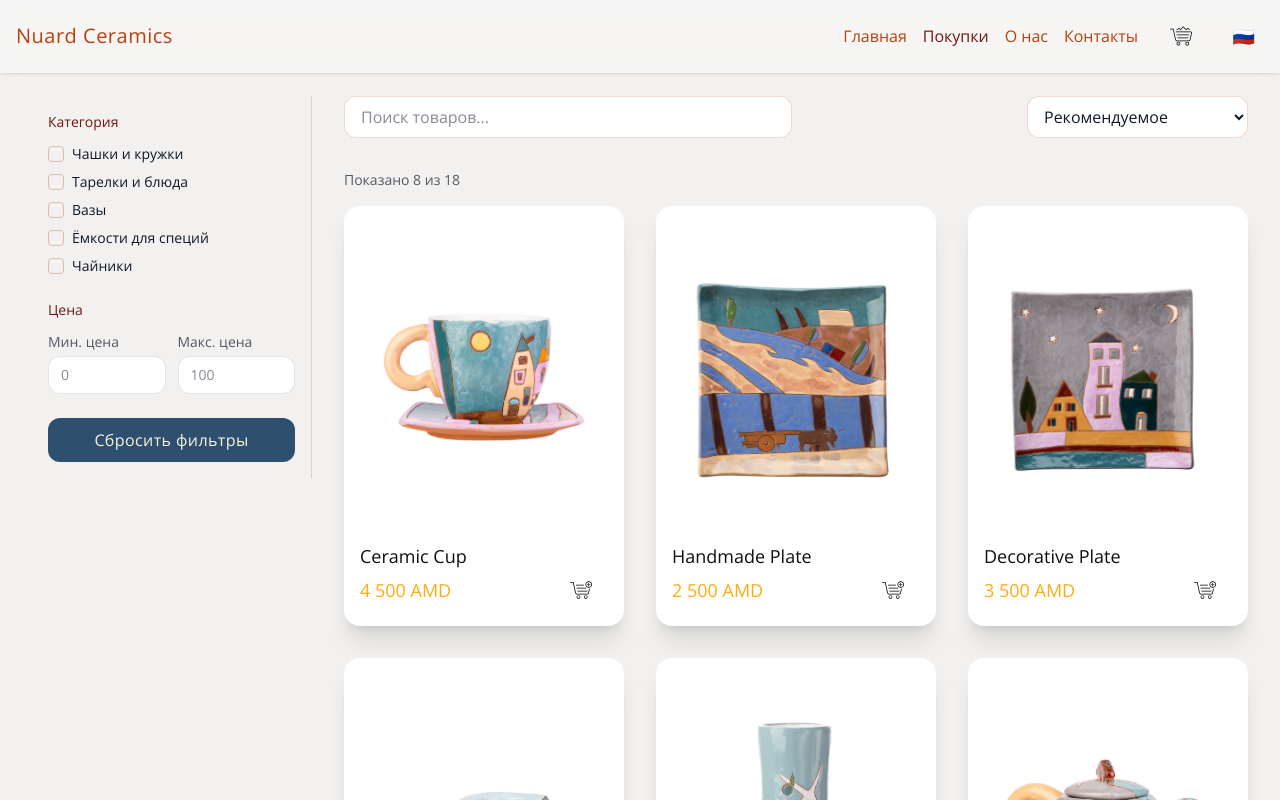
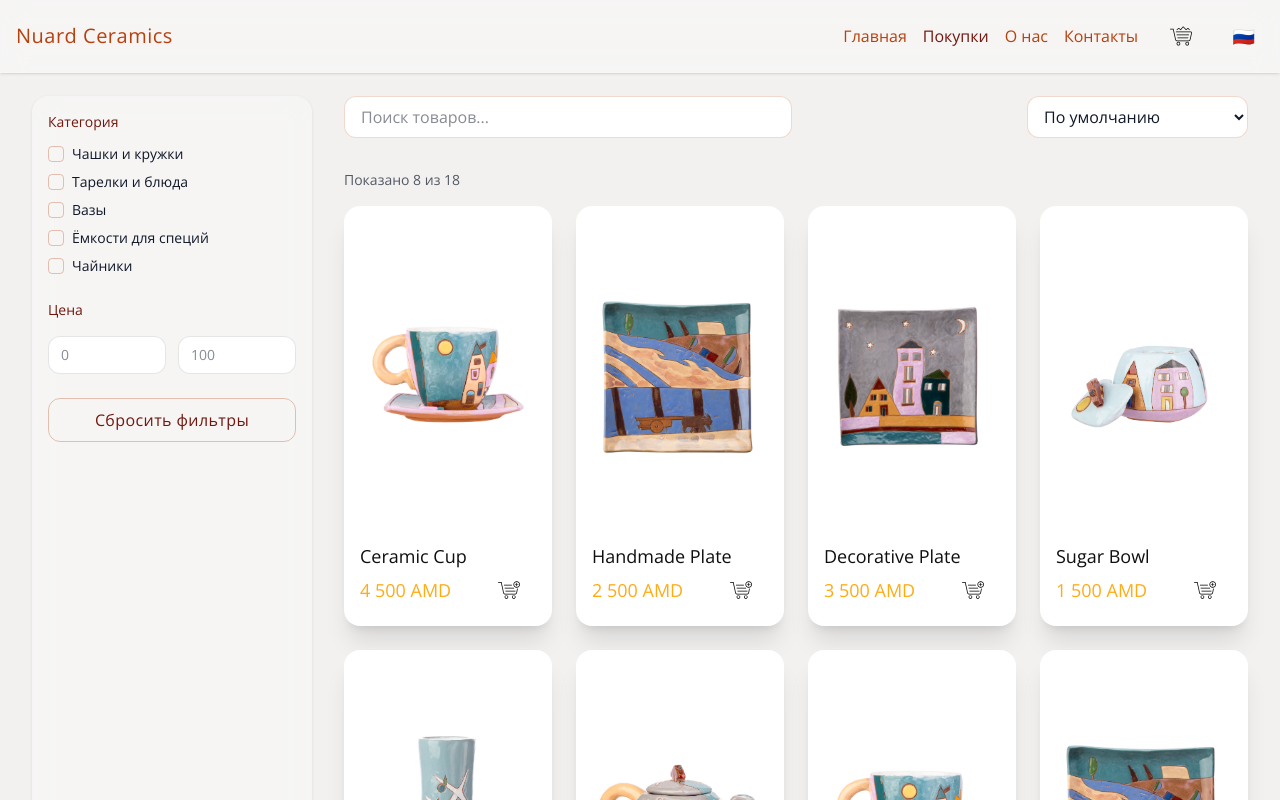
Before and after one commit to SimonyanGreta/ecommerce-ceramic, a React (Vite) app: page /shop in a window 1280 px wide. Shown: the top 800 px of the page. Built offline with nearby package versions, Linux system fonts and the light colour scheme.

Commit message:
shop page minor fixes

```diff
--- a/public/locales/am/common.json
+++ b/public/locales/am/common.json
@@ -33,7 +33,7 @@
     "title": "Բոլոր ապրանքները",
     "searchPlaceholder": "Որոնել ապրանքներ...",
     "sort": {
-      "featured": "Առաջարկվող",
+      "featured": "Լռելյայն",
       "priceAsc": "Գին՝ աճման կարգով",
       "priceDesc": "Գին՝ նվազման կարգով",
       "nameAsc": "Անուն՝ Ա → Ֆ",
@@ -44,7 +44,7 @@
       "priceTitle": "Գին",
       "priceMin": "Մին.",
       "priceMax": "Մաքս.",
-      "reset": "Վերակայել",
+      "reset": "Մաքրել",
       "button": "Ֆիլտրեր",
       "categories": {
         "cups-mugs": "Բաժակներ և գավաթներ",
@@ -62,7 +62,7 @@
       "subtitle": "Փորձեք փոխել որոնումը կամ տեսակավորումը"
     },
     "actions": {
-      "reset": "Վերակայել"
+      "reset": "Մաքրել"
     }
   },
   "product": {
--- a/public/locales/ru/common.json
+++ b/public/locales/ru/common.json
@@ -33,7 +33,7 @@
     "title": "Все товары",
     "searchPlaceholder": "Поиск товаров...",
     "sort": {
-      "featured": "Рекомендуемое",
+      "featured": "По умолчанию",
       "priceAsc": "Цена: по возрастанию",
       "priceDesc": "Цена: по убыванию",
       "nameAsc": "Название: А → Я",
--- a/src/pages/Shop/components/PriceFilter.tsx
+++ b/src/pages/Shop/components/PriceFilter.tsx
@@ -65,7 +65,6 @@ export const PriceFilter = ({
 
       <div className="grid grid-cols-2 gap-3">
         <FormField
-          label={t("shop.filters.priceMin")}
           type="number"
           value={minInput}
           onChange={(e) => setMinInput(e.target.value)}
@@ -73,7 +72,6 @@ export const PriceFilter = ({
         />
 
         <FormField
-          label={t("shop.filters.priceMax")}
           type="number"
           value={maxInput}
           onChange={(e) => setMaxInput(e.target.value)}
--- a/src/pages/Shop/components/ShopFilters.tsx
+++ b/src/pages/Shop/components/ShopFilters.tsx
@@ -29,7 +29,7 @@ export const ShopFilters = ({
   const { t } = useTranslation();
 
   return (
-    <aside className="md:border-r border-primary/20 p-4 space-y-6">
+    <aside className="h-full rounded-2xl bg-white/30 backdrop-blur-md p-2 shadow-sm sm:p-4 space-y-6">
       <CategoryFilter value={categories} onChange={onCategoriesChange} />
 
       <PriceFilter
@@ -40,7 +40,7 @@ export const ShopFilters = ({
       />
 
       <Button
-        variant="secondary"
+        variant="outline"
         fullWidth
         onClick={() => {
           onReset();
--- a/src/pages/Shop/index.tsx
+++ b/src/pages/Shop/index.tsx
@@ -78,7 +78,7 @@ export const Shop = () => {
 
   return (
     <div className="w-full py-24 px-4 md:px-8">
-      <div className="container mx-auto grid gap-8 lg:grid-cols-[280px_1fr]">
+      <div className="mx-auto grid max-w-360 gap-8 lg:grid-cols-[280px_1fr]">
         <div className="hidden lg:block">
           <ShopFilters
             categories={categories}
@@ -145,7 +145,7 @@ export const Shop = () => {
                       })}
                     </div>
 
-                    <div className="grid grid-cols-1 gap-8 sm:grid-cols-2 xl:grid-cols-3">
+                    <div className="grid grid-cols-1 gap-6 sm:grid-cols-2 xl:grid-cols-4">
                       {data.items.map((product) => (
                         <ProductCard key={product.id} product={product} />
                       ))}
--- a/vite.config.ts
+++ b/vite.config.ts
@@ -4,6 +4,6 @@ import tailwindcss from '@tailwindcss/vite'
 
 // https://vite.dev/config/
 export default defineConfig({
-  base: "/ecommerce-ceramic/",
+  // base: "/ecommerce-ceramic/",
   plugins: [react(), tailwindcss()],
 });
```
